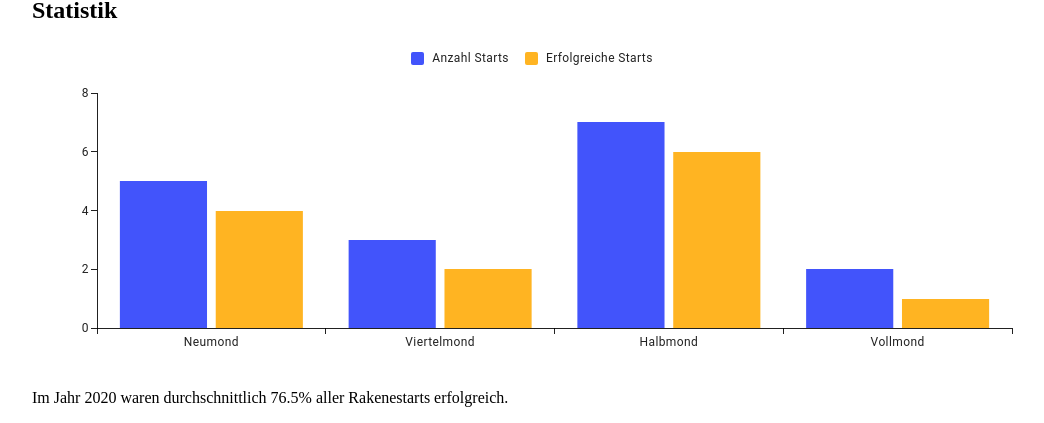
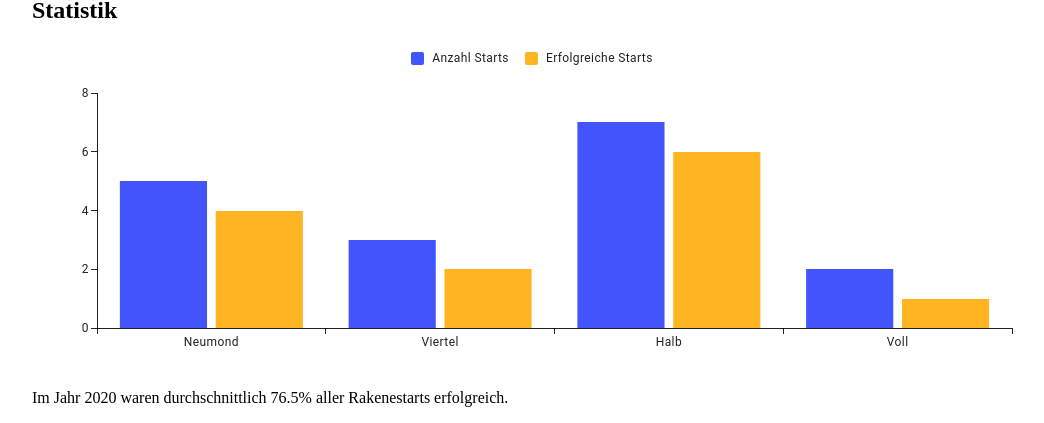
Before and after one commit to LiveFromZero/skooma, a React (Vite) app in the folder skooma_frontend/: page / in a window 1280 px wide. Shown: the part 197-620 px from the top of the page, without its empty margins (108-1152 px from the left). Built offline with nearby package versions, Linux system fonts and the light colour scheme.

Commit message:
REFACTOR: #2 outsourced variables for barchart

```diff
--- a/skooma_frontend/src/filterDependantComponents/Graphic.tsx
+++ b/skooma_frontend/src/filterDependantComponents/Graphic.tsx
@@ -27,29 +27,42 @@ function Graphic({ filterDaten }: { filterDaten: FilterData }): JSX.Element {
     }
   }
 
+  const moonLabels = dataOfRocketLaunches.map((item) => {
+    const phases: Record<number, string> = {
+      1: "Neumond",
+      2: "Viertel",
+      3: "Halb",
+      4: "Voll",
+    };
+    return phases[item.moonphase] || "Unbekannt";
+  });
+
+  const seriesDataAllLaunches: number[] = dataOfRocketLaunches.map(
+    (item) => item.countLaunches
+  );
+
+  const seriesDataSuccessfulLaunches: number[] = dataOfRocketLaunches.map(
+    (item) => item.countSuccessLaunches
+  );
+
   return (
     <div>
       <h2>Statistik</h2>
       <BarChart
         sx={{ alignSelf: "flex-start" }}
-        xAxis={[{ data: ["Neumond", "Viertelmond", "Halbmond", "Vollmond"] }]}
+        xAxis={[
+          {
+            scaleType: "band",
+            data: moonLabels,
+          },
+        ]}
         series={[
           {
-            data: [
-              dataOfRocketLaunches[0].countLaunches,
-              dataOfRocketLaunches[1].countLaunches,
-              dataOfRocketLaunches[2].countLaunches,
-              dataOfRocketLaunches[3].countLaunches,
-            ],
+            data: seriesDataAllLaunches,
             label: "Anzahl Starts",
           },
           {
-            data: [
-              dataOfRocketLaunches[0].countSuccessLaunches,
-              dataOfRocketLaunches[1].countSuccessLaunches,
-              dataOfRocketLaunches[2].countSuccessLaunches,
-              dataOfRocketLaunches[3].countSuccessLaunches,
-            ],
+            data: seriesDataSuccessfulLaunches,
             label: "Erfolgreiche Starts",
           },
         ]}
--- a/skooma_frontend/src/filterDependantComponents/SummaryTextForGivenYear.tsx
+++ b/skooma_frontend/src/filterDependantComponents/SummaryTextForGivenYear.tsx
@@ -6,7 +6,7 @@ function SummaryTextForGivenYear({
 }: {
   selectedYear: string;
 }): JSX.Element {
-  const [allAveragePercent, setAllAveragePercent] = useState<number>();
+  const [allAveragePercent, setAllAveragePercent] = useState<number>(0);
 
   useEffect(() => {
     fetchDataFromBackend(selectedYear);
```
